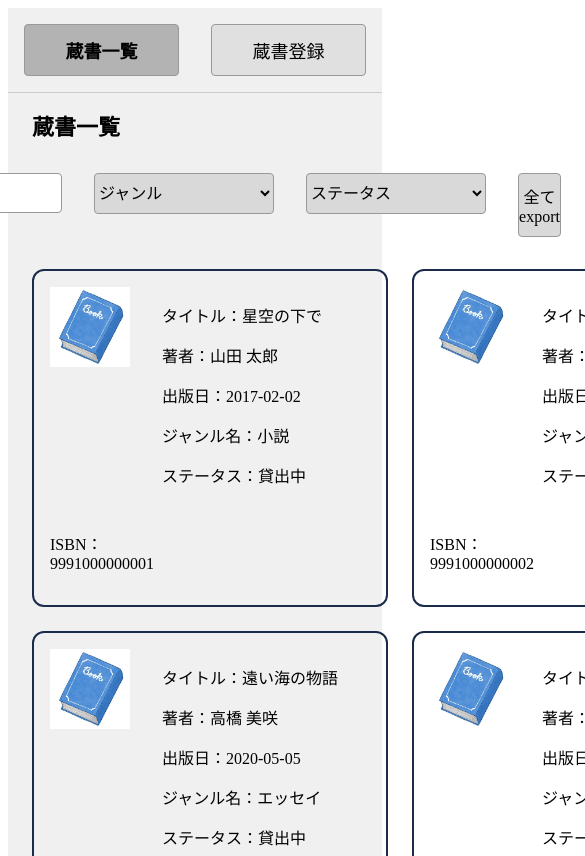
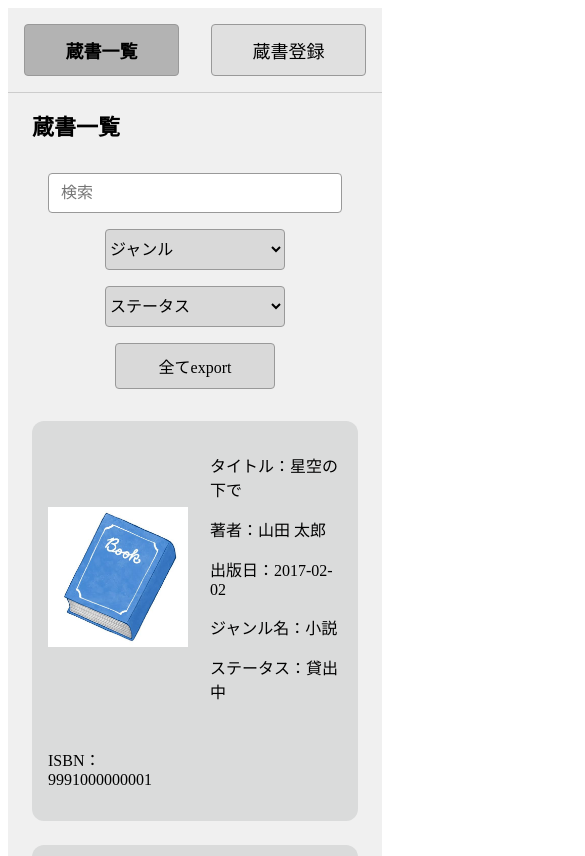
Before and after one commit to ReonHigashiyama/Prototype, a Vue app: page /books in a window 390 px wide. Shown: the top 856 px of the page, 585 px wide, since content can reach past the window. Built offline with nearby package versions, Linux system fonts and the light colour scheme.

Commit message:
css修正

```diff
--- a/src/components/book-list/BookCard.vue
+++ b/src/components/book-list/BookCard.vue
@@ -10,7 +10,7 @@ defineProps({
 <template>
     <div class="book-card" v-for="book in books" :key="book.title">
         <!-- <div class="book-card-img">画像</div> -->
-         <img src="../../../img/images.jpg" width="80" height="80" alt="">
+         <img  class="book-card__image" src="../../../img/images.jpg" alt="">
         <div class="book-card-info">
             <p>タイトル：{{ book.title }}</p>
             <p>著者：{{ book.author }}</p>
@@ -24,38 +24,31 @@ defineProps({
 
 <style scoped>
 .book-card {
-    position: relative;
-    width: 320px;
+    box-sizing: border-box;
+    width: 100%;
     min-height: 180px;
-    border: 2px solid #1a2b4c;
+    /* border: 2px solid #1a2b4c; */
     border-radius: 12px;
     padding: 16px;
     display: grid;
     grid-template-columns: 100px 1fr;
     gap: 12px;
+    background-color: rgb(218, 219, 219);
 }
 
 .book-card__image {
-    width: 100px;
-    height: 100px;
-    background-color: #e0e0e0;
+    width: 140px;
+    height: 140px;
+    /* background-color: #e0e0e0; */
     display: flex;
     align-items: center;
     justify-content: center;
     font-size: 16px;
+    padding-top: 70px;
 }
 
-.book-card__info p {
-    margin: 0;
-    font-size: 14px;
-    line-height: 1.6;
+.book-card-info {
+    padding-left: 50px;
 }
 
-.book-card__isbn {
-    position: absolute;
-    bottom: 16px;
-    left: 16px;
-    margin: 0;
-    font-size: 14px;
-}
 </style>
--- a/src/components/book-list/BookListToolbar.vue
+++ b/src/components/book-list/BookListToolbar.vue
@@ -44,7 +44,8 @@ const search = defineModel('search');
     display: flex;
     align-items: flex-start;
     justify-content: center;
-    gap: 32px;
+    flex-wrap: wrap;
+    gap: 16px 32px;
     padding: 16px;
 }
 
--- a/src/views/BookListPage.vue
+++ b/src/views/BookListPage.vue
@@ -114,6 +114,18 @@ watch([selectedGenre, selectedStatus, searchKeyword], () => {
     margin-top: 16px;
 }
 
+@media (max-width: 900px) {
+    .book-grid {
+        grid-template-columns: repeat(2,1fr);
+    }
+}
+
+@media (max-width: 600px) {
+    .book-grid {
+        grid-template-columns: repeat(1,1fr);
+    }
+}
+
 .pagination {
     display: flex;
     align-items: center;
```
